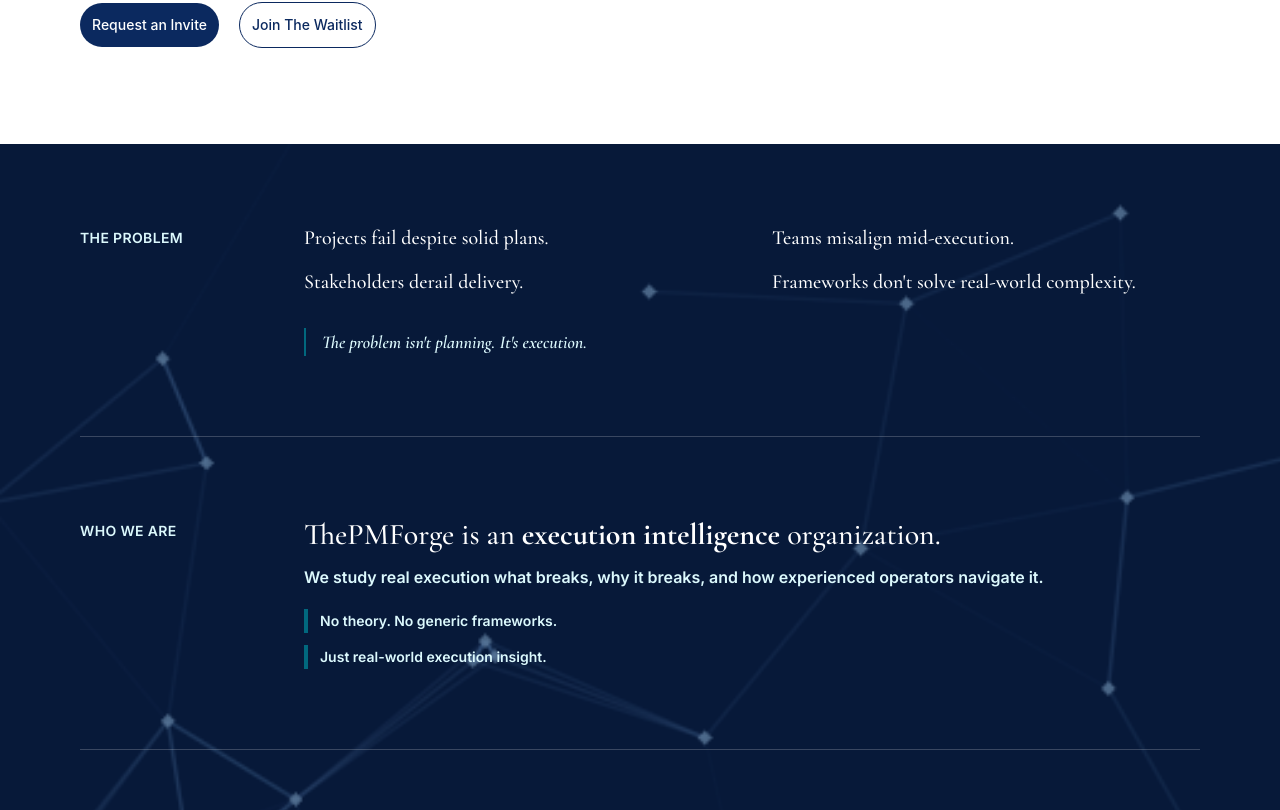
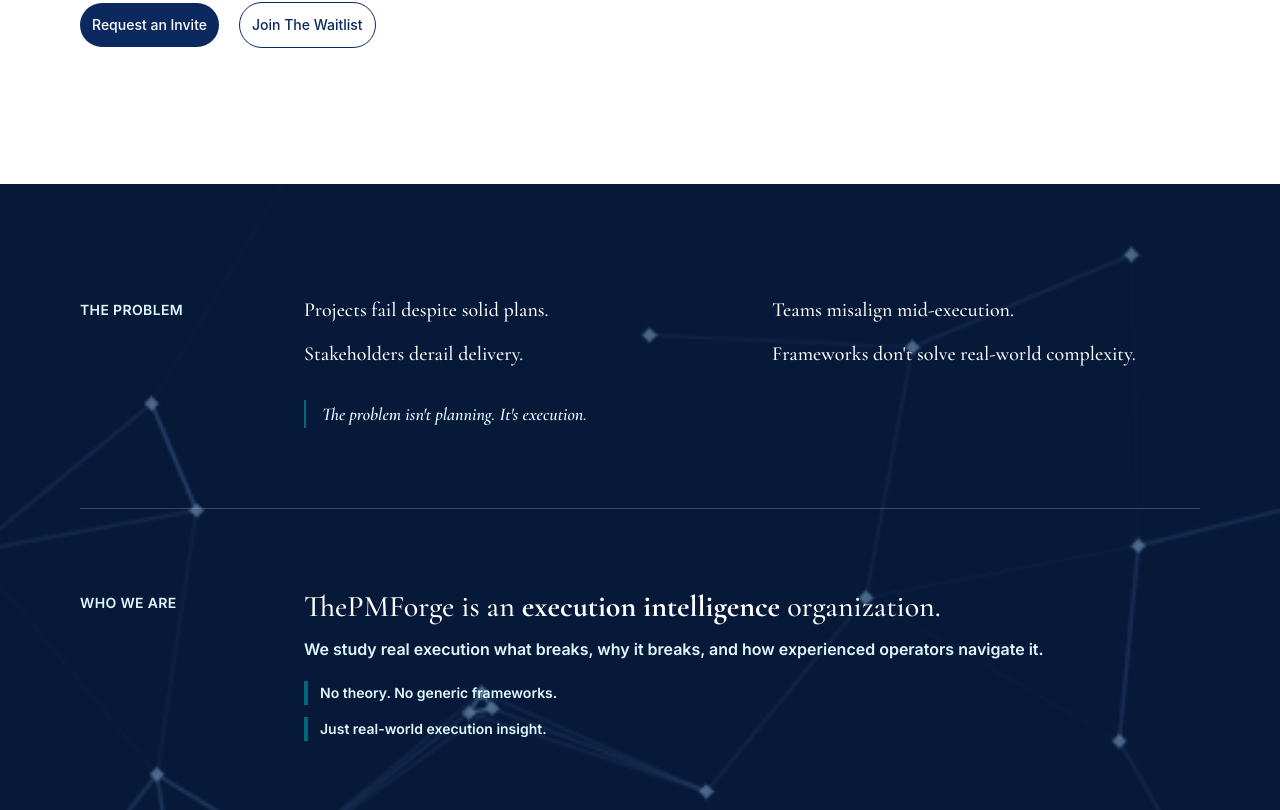
Before and after one commit to FOA-developer/ThePMForge, a React (Vite) app: page / in a window 1280 px wide. Shown: the part 390-1200 px from the top of the page. Built offline with nearby package versions, Linux system fonts and the light colour scheme.

Commit message:
fix: adjust padding and margin in Approach component

```diff
--- a/src/Approach.jsx
+++ b/src/Approach.jsx
@@ -7,10 +7,10 @@
       style={{ backgroundImage: `url(${bg_image})` }}
       className="text-white bg-cover bg-center"
     >
-      <div className="mx-auto px-20 py-20">
+      <div className="mx-auto px-20 py-20 my-10 ">
 
         {/* ── THE PROBLEM ── */}
-        <div className="flex flex-col lg:flex-row lg:gap-16 items-start">
+        <div className="flex flex-col lg:flex-row lg:gap-16 items-start pt-8">
           <div className="lg:w-[160px] lg:shrink-0 mb-5 lg:mb-0 lg:pt-1">
             <h3 className="font-inter text-sm font-semibold tracking-wide text-[rgb(220,249,253)]">THE PROBLEM</h3>
           </div>
```
